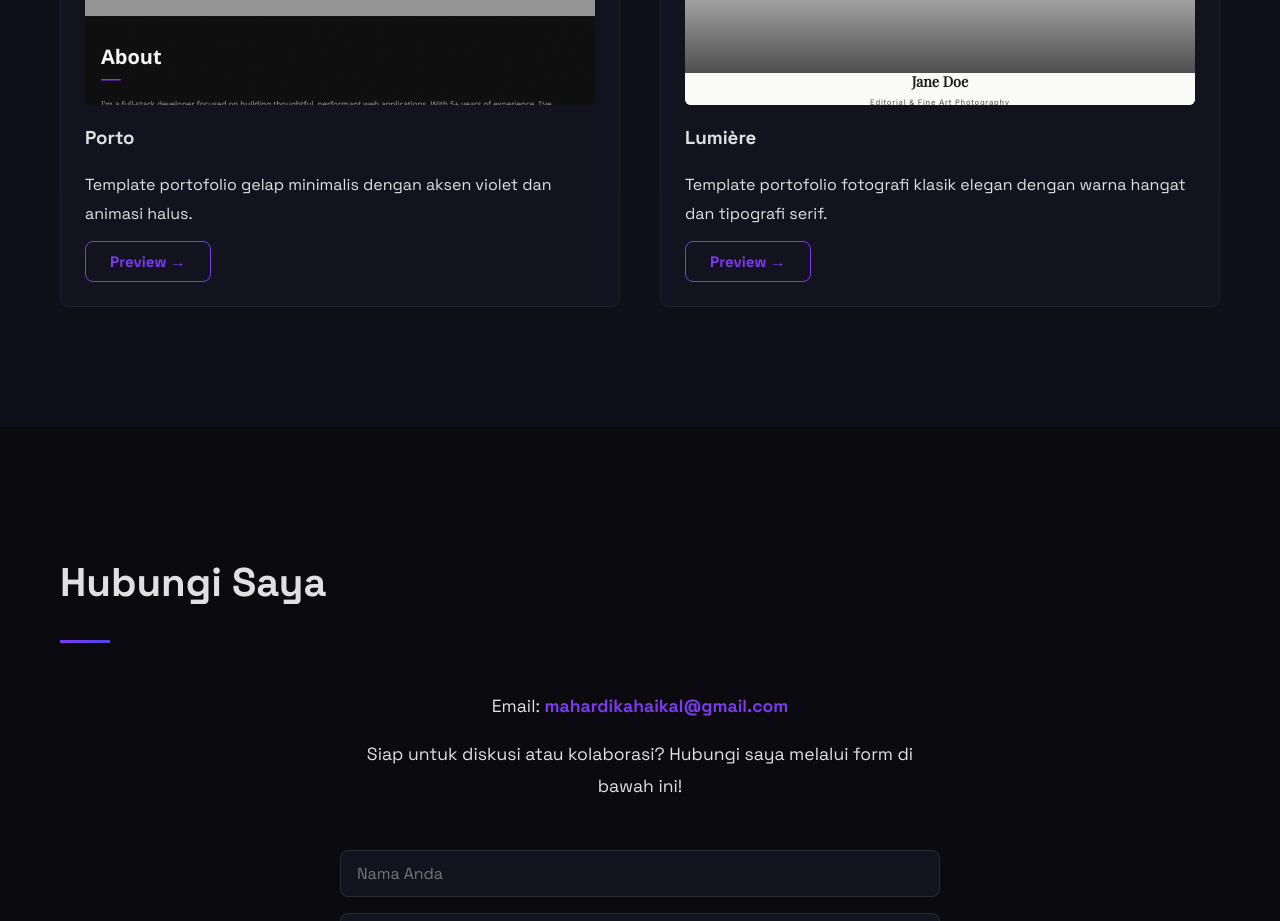
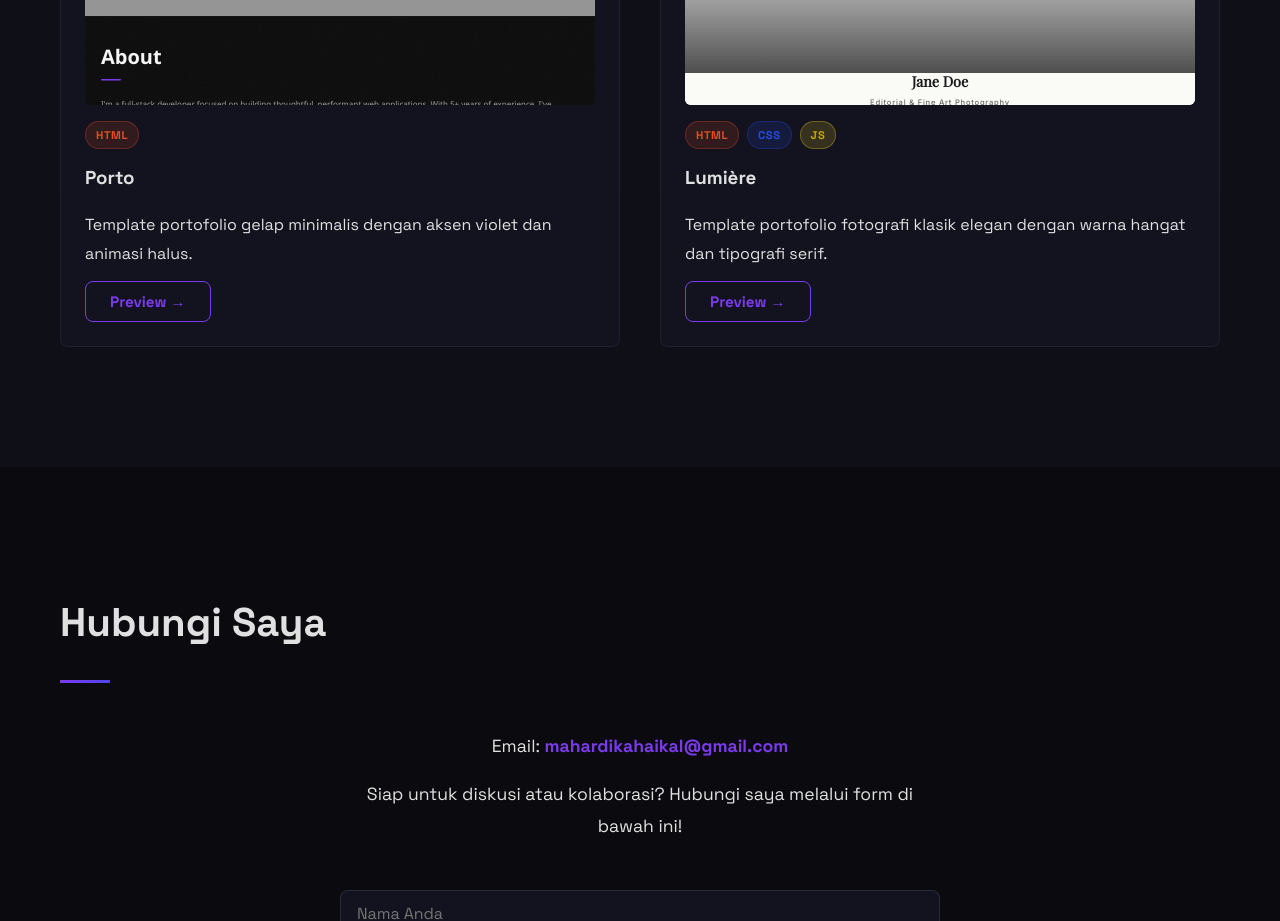
Before and after one commit to HmOff95/porto-portfolio, a Next.js app: page / in a window 1280 px wide. Shown: the part 2860-3781 px from the top of the page. Built offline with nearby package versions, Linux system fonts and the light colour scheme; a web font is replaced by a local one.

Commit message:
newtagpreview

```diff
--- a/app/globals.css
+++ b/app/globals.css
@@ -1200,3 +1200,38 @@ html.light-mode .navbar {
     gap: 1rem;
   }
 }
+
+/* ===== TEMPLATE TAGS ===== */
+.template-tags {
+  display: flex;
+  gap: 0.5rem;
+  margin-bottom: 0.75rem;
+  flex-wrap: wrap;
+}
+
+.template-tag {
+  font-size: 0.7rem;
+  font-weight: 700;
+  padding: 3px 10px;
+  border-radius: 20px;
+  letter-spacing: 0.05em;
+  text-transform: uppercase;
+}
+
+.tag-html {
+  background: rgba(228, 77, 38, 0.15);
+  color: #E44D26;
+  border: 1px solid rgba(228, 77, 38, 0.3);
+}
+
+.tag-css {
+  background: rgba(38, 77, 228, 0.15);
+  color: #264DE4;
+  border: 1px solid rgba(38, 77, 228, 0.3);
+}
+
+.tag-js {
+  background: rgba(247, 223, 30, 0.15);
+  color: #C9A800;
+  border: 1px solid rgba(247, 223, 30, 0.3);
+}
--- a/app/page.jsx
+++ b/app/page.jsx
@@ -263,6 +263,9 @@ export default function Home() {
                 </div>
               </div>
               <div className="project-content">
+                <div className="template-tags">
+                  <span className="template-tag tag-html">HTML</span>
+                </div>
                 <h3>Porto</h3>
                 <p data-en="A dark minimal portfolio template with violet accents and smooth animations." data-id="Template portofolio gelap minimalis dengan aksen violet dan animasi halus.">Template portofolio gelap minimalis dengan aksen violet dan animasi halus.</p>
                 <button className="btn btn-secondary" onClick={() => handleProjectPreviewClick('/WebTemplate/FirstTemplate/index.html')}>
@@ -287,6 +290,11 @@ export default function Home() {
                 </div>
               </div>
               <div className="project-content">
+                <div className="template-tags">
+                  <span className="template-tag tag-html">HTML</span>
+                  <span className="template-tag tag-css">CSS</span>
+                  <span className="template-tag tag-js">JS</span>
+                </div>
                 <h3>Lumière</h3>
                 <p data-en="A classic elegant photography portfolio template with warm tones and serif typography." data-id="Template portofolio fotografi klasik elegan dengan warna hangat dan tipografi serif.">Template portofolio fotografi klasik elegan dengan warna hangat dan tipografi serif.</p>
                 <button className="btn btn-secondary" onClick={() => handleProjectPreviewClick('/WebTemplate/PhotographyPortfolio/index.html')}>
```
